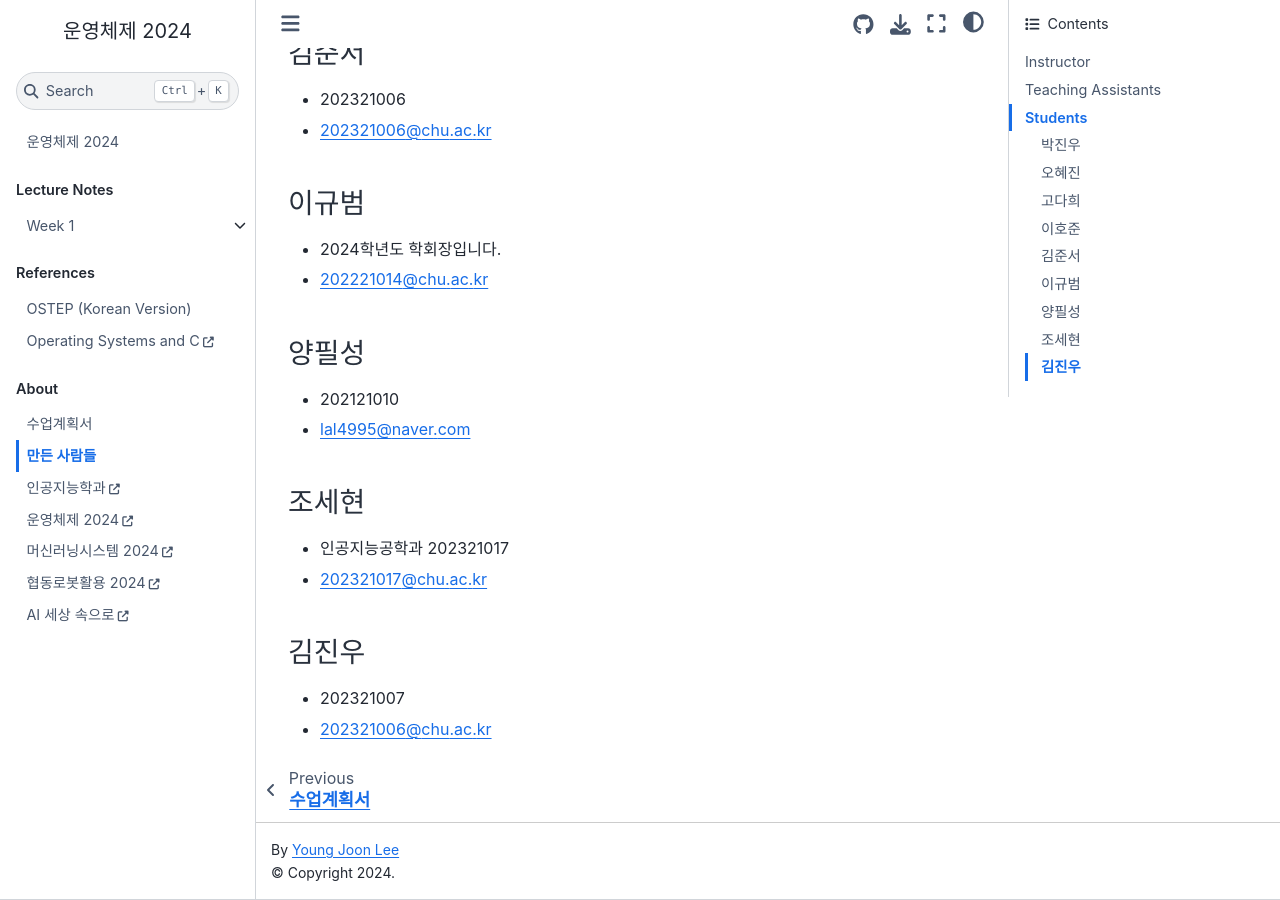
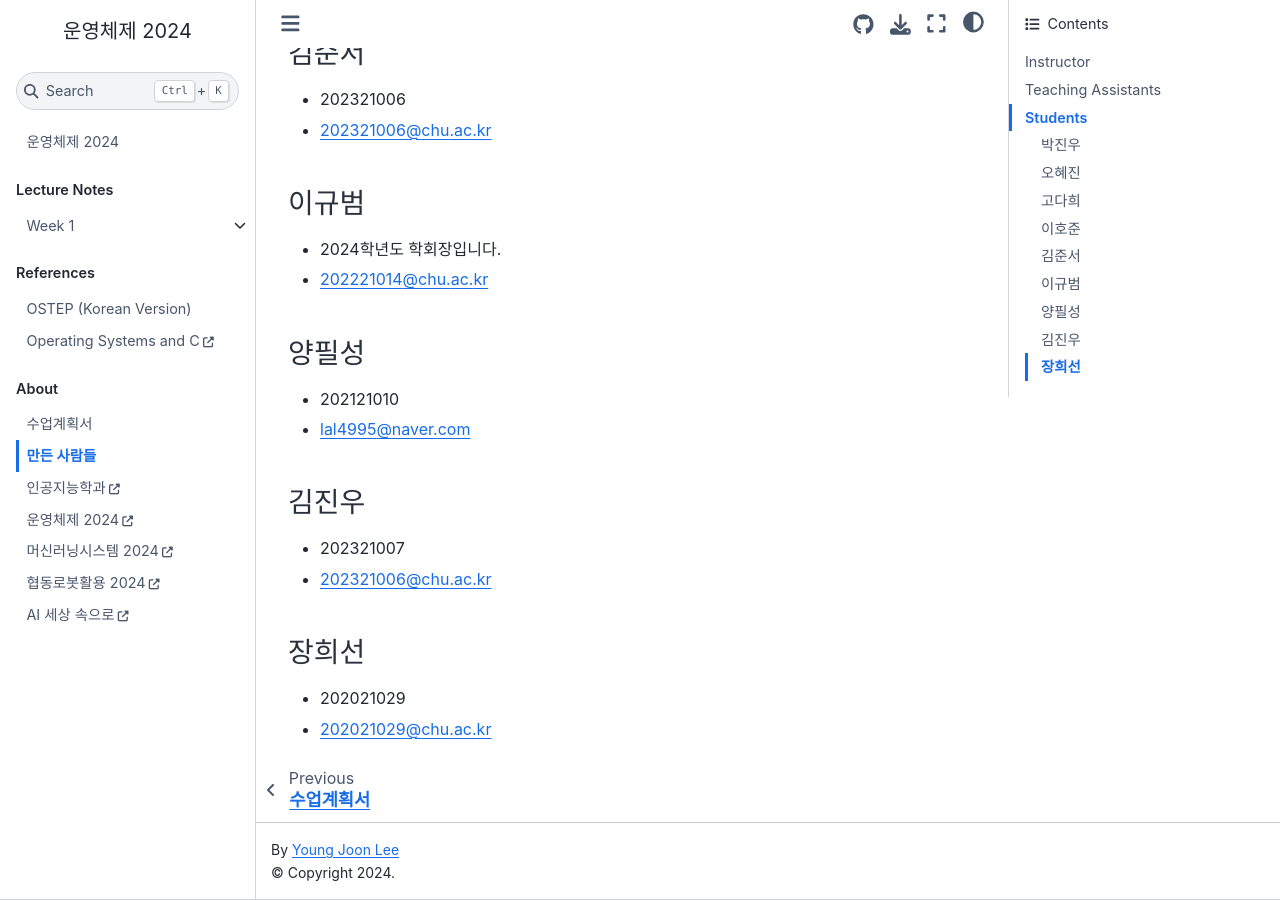
Before and after one commit to entelecheia/os-2024, a Jupyter Book: the page built from book/about/index.md, in a window 1280 px wide and 900 px high, scrolled down 1356 px. Built offline with Jupyter Book 1.0.4 settings and Sphinx 7.4.7 and the Sphinx Book theme 1.1.4, drawn with Linux system fonts in a browser that asks for light colours; a script that is not in the unit is left out.

Commit message:
202021029 장희선.md

```diff
--- a/book/about/index.md
+++ b/book/about/index.md
@@ -56,12 +56,13 @@
 - 202121010
 - lal4995@naver.com
 
-### 조세현
-
-- 인공지능공학과 202321017
-- 202321017@chu.ac.kr
-
 ### 김진우
 
 - 202321007
 - 202321006@chu.ac.kr
+
+
+### 장희선
+
+ - 202021029
+ - 202021029@chu.ac.kr
```
